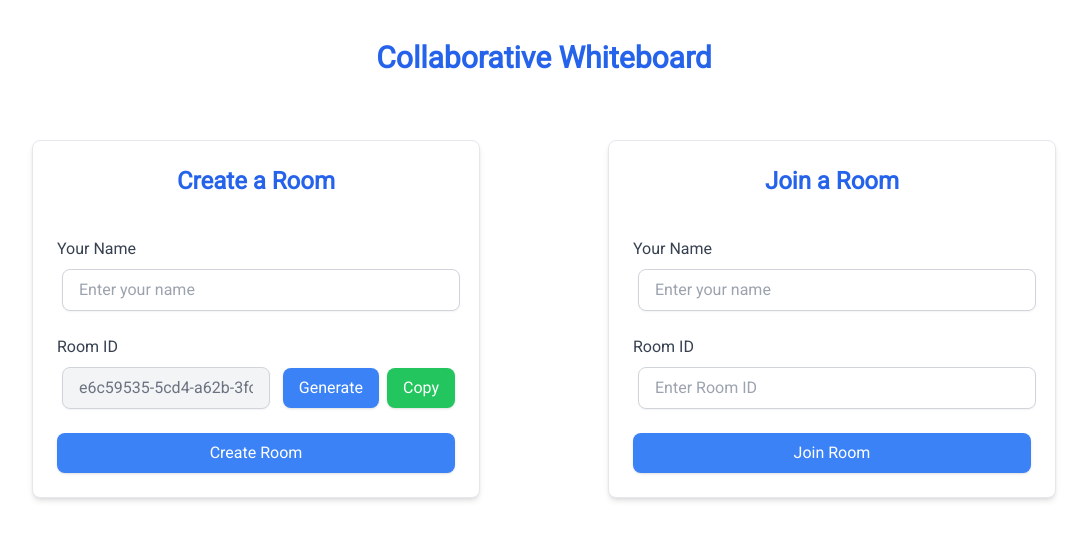
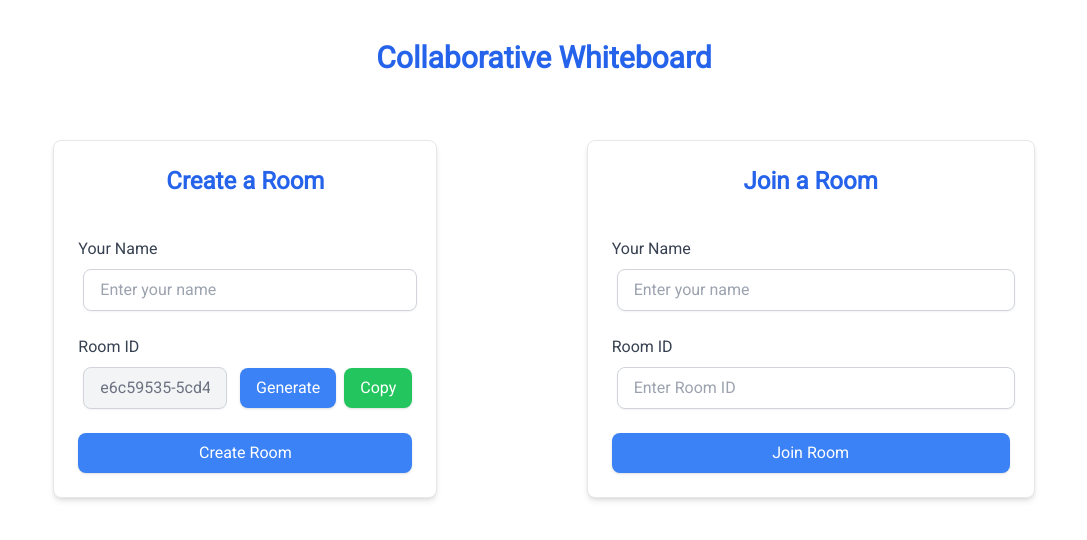
Before and after one commit to Ankush-nitjsr/whiteboard-app, a React (Vite) app in the folder client/: page / in a window 1280 px wide. Shown: the top 540 px of the page, without its empty margins (96-1183 px from the left). Built offline with nearby package versions, Linux system fonts and the light colour scheme; no server answers.

Commit message:
style: Update CreateRoomForm component
Add style for responsiveness across all devices with mobile first approach.

```diff
--- a/client/src/components/create-room/CreateRoomForm.tsx
+++ b/client/src/components/create-room/CreateRoomForm.tsx
@@ -43,7 +43,7 @@ const CreateRoomForm = ({ uuid, socket, setUser }: CreateRoomFormProps) => {
 
   return (
     <form
-      className="flex flex-col w-full max-w-md p-6 space-y-6 bg-white shadow-md rounded-lg border border-gray-200"
+      className="flex flex-col w-11/12 sm:w-96 p-6 space-y-6 bg-white shadow-md rounded-lg border border-gray-200"
       onSubmit={handleCreateRoom}
     >
       <h1 className="text-2xl font-bold text-blue-600 text-center">
```
